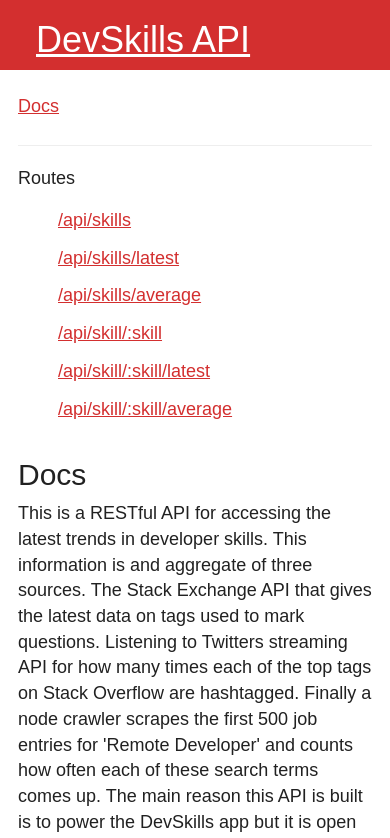
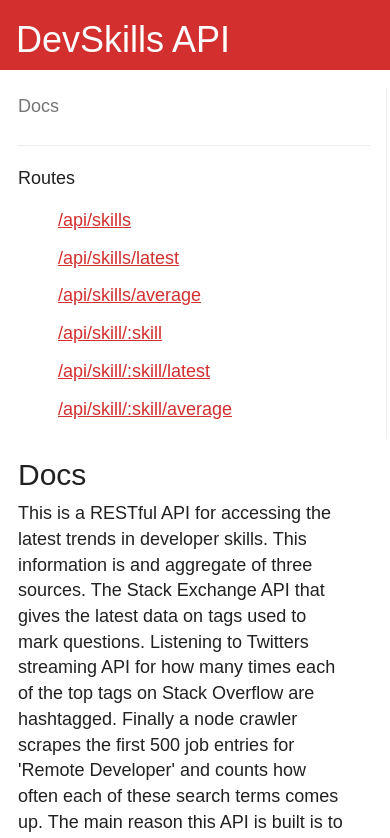
Before and after one commit to joshboyan/devskills-api, a React (Create React App) app in the folder react-ui/: page / in a window 390 px wide. Shown: the top 838 px of the page. Built offline with nearby package versions, Linux system fonts and the light colour scheme; no server answers.

Commit message:
Adjust styles

```diff
--- a/react-ui/src/App.css
+++ b/react-ui/src/App.css
@@ -21,11 +21,13 @@
 
 h3 {
   display: none;
+  padding-top: 12px;
 }
 
 header,
 footer {
   display: flex;
+  justify-content: space-between;
   vertical-align: text-bottom;
   background: #D32F2F;
 }
@@ -35,7 +37,7 @@
 footer a,
 footer a:hover {
   color: #FFF;
-  padding: 1em;
+  padding: 16px;
 }
 
 footer {
@@ -50,8 +52,21 @@
   padding: 6px 0;
 }
 
+.active {
+  text-decoration: none;
+  color: #757575;
+}
+
+.col-sm-4 {
+  border-right: 1px solid #EEE;
+}
+
 div.col-sm-8 p {
-  padding-bottom: 24px;
+  padding: 0 24px 24px 0;
+}
+
+.col-xs-12 div div {
+  padding-top: 12px;
 }
 
 select {
@@ -66,6 +81,14 @@
   margin: 6px 0;
 }
 
+a:hover,
+.btn.focus,
+.btn:focus,
+.btn:hover {
+  color: #FFF;
+  text-decoration: none;
+}
+
 pre {
   margin-top: 12px;
 }
@@ -75,9 +98,6 @@
 }
 
 @media screen and (min-width: 450px){
-  header a {
-      justify-content: space-around;
-  }
   h3 {
     display: inline;
   }
--- a/react-ui/src/App.js
+++ b/react-ui/src/App.js
@@ -49,10 +49,6 @@
   }
 
   render() {
-    const active = {
-      textDecoration: 'none',
-      color: '#757575'
-    }
     return (
       <div className="App">
         <header>
@@ -63,7 +59,7 @@
         <Row>
           <Col xs={12} sm={4}>
             <div>
-              <p className='link'
+              <p className={this.state.selected === 0 ? 'active link' : 'link'}
                 onClick={ ()=> this.setState({selected: 0, results: []})}>Docs</p>
               <hr />
               <p>Routes</p>
@@ -73,7 +69,7 @@
                 return(
                 route.route ?
                   <li key={i}
-                    className='link'
+                    className={this.state.selected === i ? 'active link' : 'link'}
                     onClick={ () => this.setState({selected: i})}>
                     {route.route}
                   </li> :
@@ -93,8 +89,8 @@
           <Col xs={12}>
           { this.state.selected !== 0 ?
           <div>
+          <hr />
           <h3>Try it out</h3>
-          <hr />
               <div>fetch(https://devskillsapi.herokuapp.com{this.state.routes[this.state.selected].route.replace(':skill', this.state.selectValue)})</div>
               {this.state.selected > 3 ?
               <select
```
Also changed, not shown: 1 other file (tests, documents, lock files or other folders).
